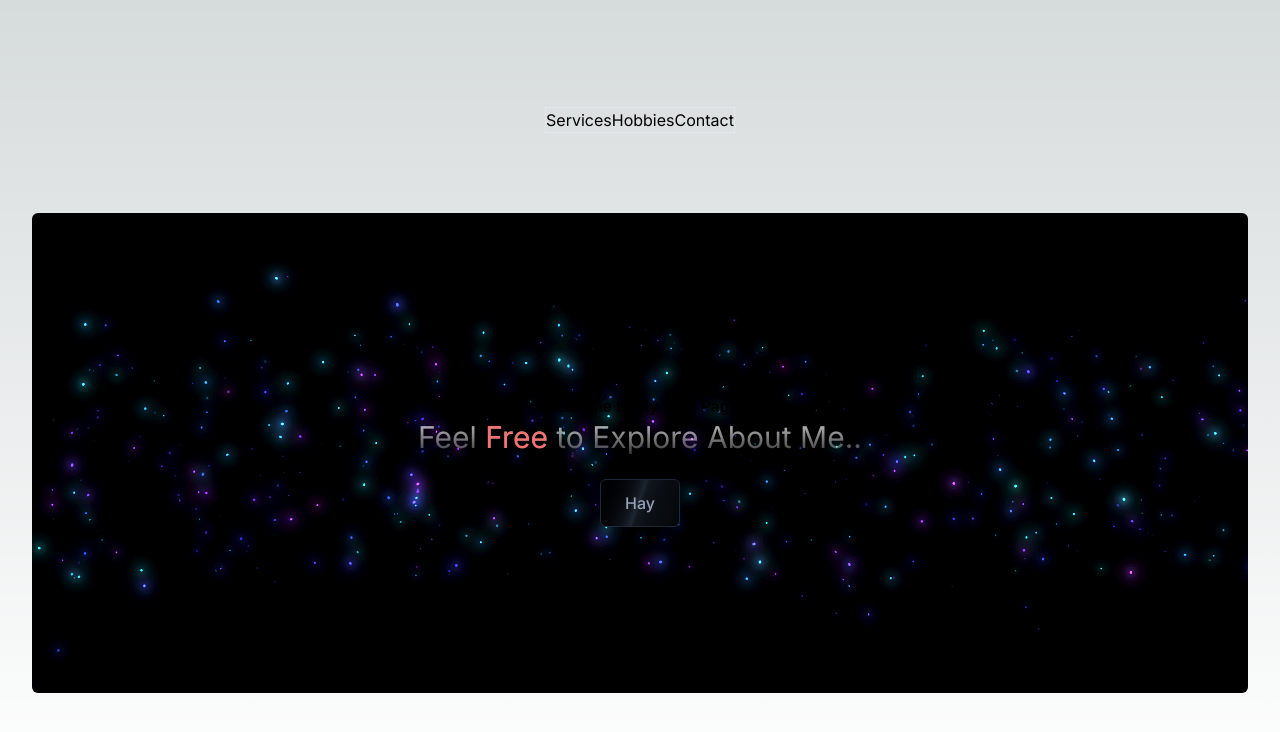
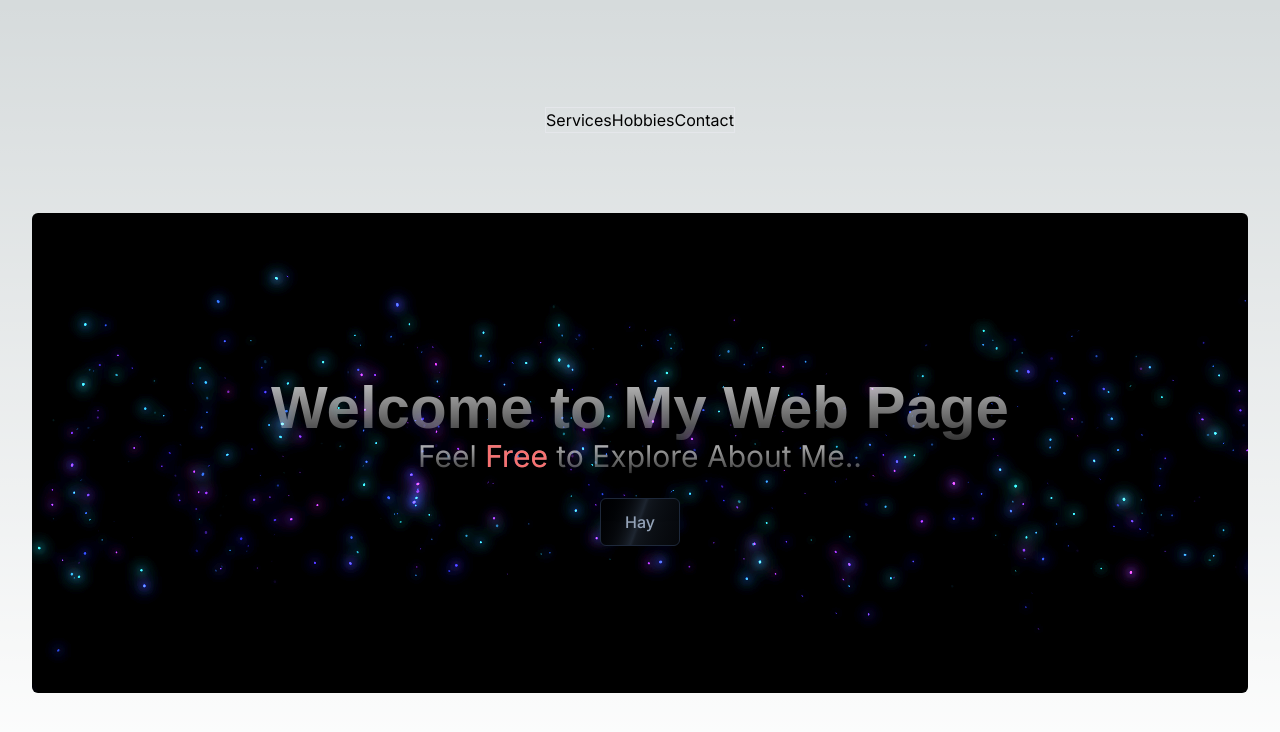
Before and after one commit to sivavarunan/my-website, a Next.js app: page / in a window 1280 px wide. Shown: the top 732 px of the page. Built offline with nearby package versions, Linux system fonts and the light colour scheme.

Commit message:
changed the class name props for the text effect

```diff
--- a/src/Components/text-generate-effect.tsx
+++ b/src/Components/text-generate-effect.tsx
@@ -16,6 +16,7 @@ export const TextGenerateEffect = ({
 }) => {
   const [scope, animate] = useAnimate();
   let wordsArray = words.split(" ");
+
   useEffect(() => {
     animate(
       "span",
@@ -33,27 +34,25 @@ export const TextGenerateEffect = ({
   const renderWords = () => {
     return (
       <motion.div ref={scope}>
-        {wordsArray.map((word, idx) => {
-          return (
+        {wordsArray.map((word, idx) => (
           <motion.span
             key={word + idx}
-              className="dark:text-white text-black opacity-0 "
+            className={cn(className, "opacity-0")}
             style={{
               filter: filter ? "blur(10px)" : "none",
             }}
           >
             {word}{" "}
           </motion.span>
-          );
-        })}
+        ))}
       </motion.div>
     );
   };
 
   return (
-    <div className={cn("font-bold", className)}>
+    <div className="font-bold">
       <div className="mt-4">
-        <div className=" dark:text-white text-black text-6xl leading-snug tracking-wide  ">
+        <div className="text-6xl leading-snug tracking-wide">
           {renderWords()}
         </div>
       </div>
--- a/src/app/Pages/HomePage.tsx
+++ b/src/app/Pages/HomePage.tsx
@@ -3,12 +3,10 @@ import React from 'react';
 import { NavbarDemo } from '@/Components/Navbar';
 import { Vortex } from '@/Components/vortex';
 import { TextGenerateEffect } from "@/Components/text-generate-effect";
-// import { Cover } from "@/Components/cover";
-
 
 const words = `Welcome to My Web Page`
 export function TextGenerate() {
-  return <TextGenerateEffect duration={2} filter={false} words={words} className="font-karla" />;
+  return <TextGenerateEffect duration={2} filter={false} words={words} className="font-karla bg-clip-text text-transparent drop-shadow-2xl bg-gradient-to-b from-white/80 to-white/20 text-6xl" />;
 }
 
 const HomePage: React.FC = () => {
```
Lines whose indentation alone changed are shown as unchanged.
